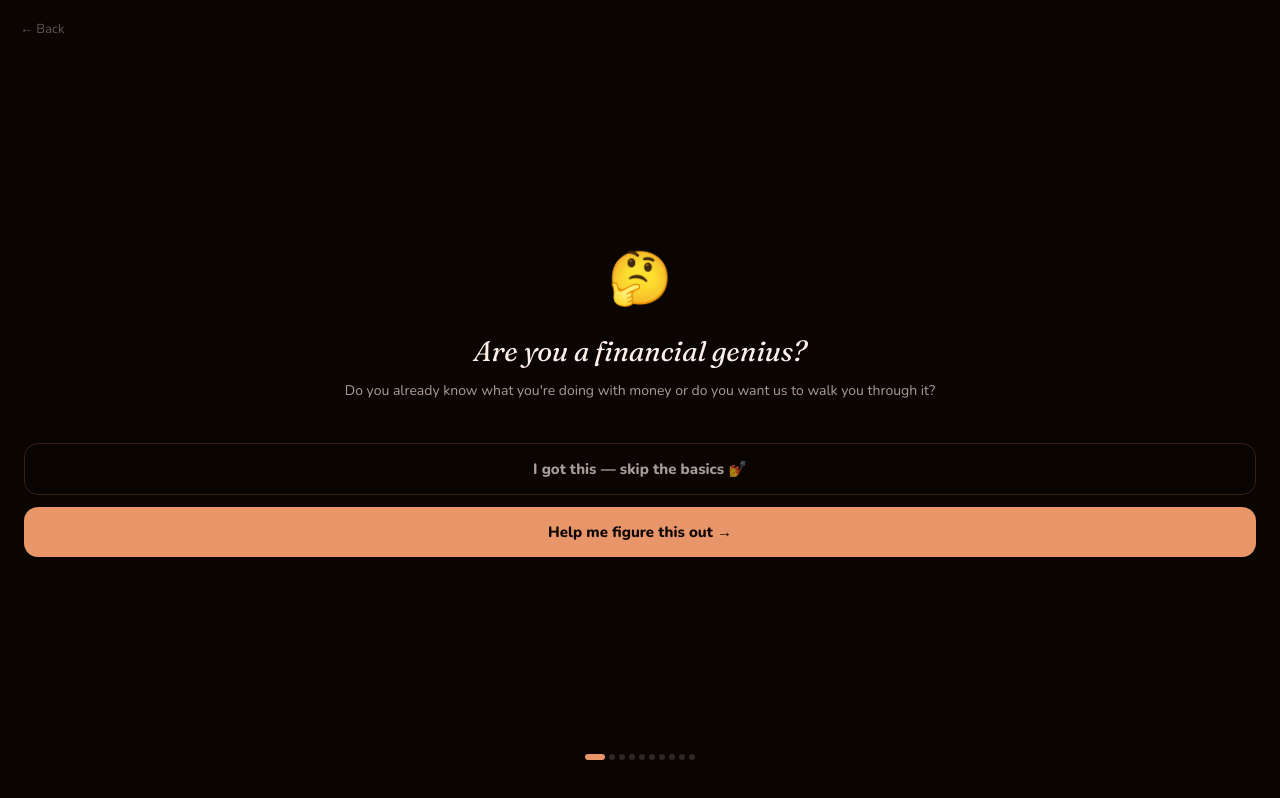
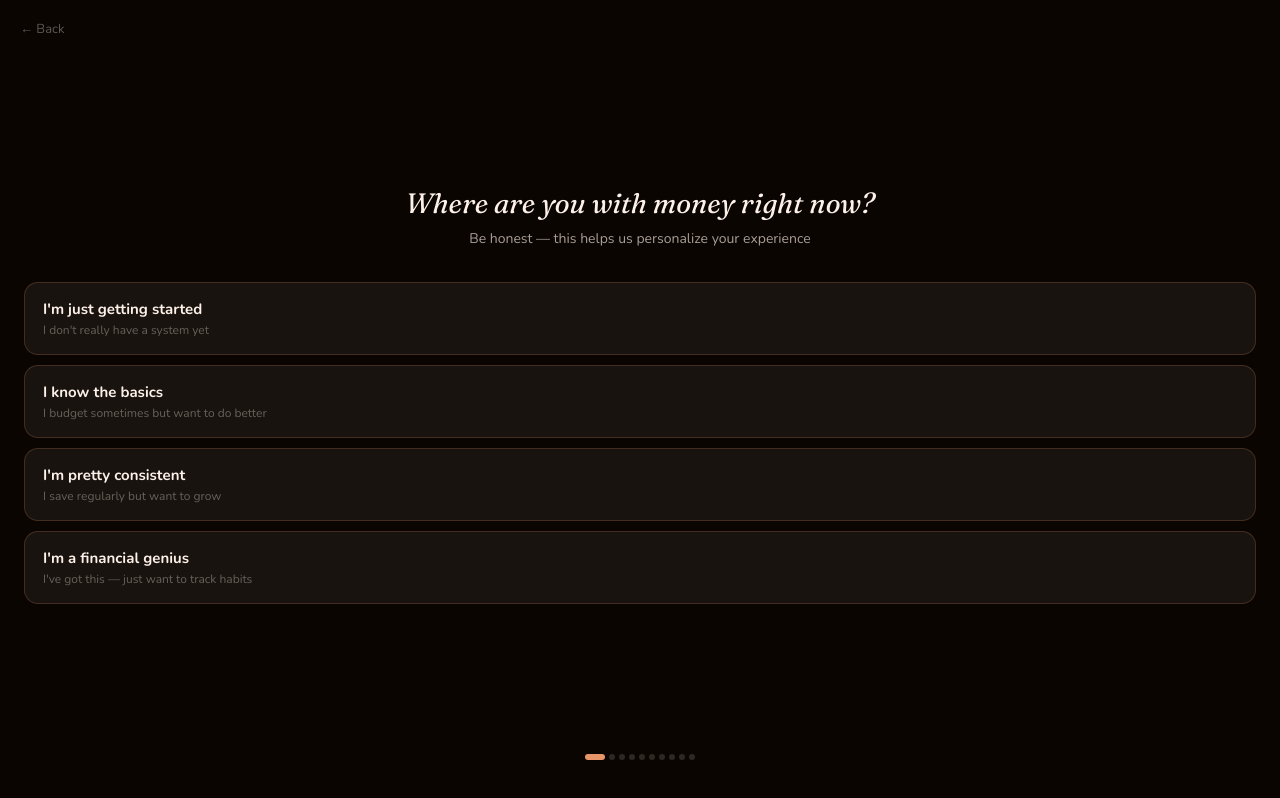
Before and after one commit to RichGirlHabits/rich-girl-habits, a React (Create React App) app: page / in a window 1280 px wide. Both pictures are taken after a click on the button "Let's build wealth →". Built offline with nearby package versions, Linux system fonts and the light colour scheme.

Commit message:
Update App.jsx

```diff
--- a/src/App.jsx
+++ b/src/App.jsx
@@ -293,13 +293,21 @@ function Onboarding({onComplete}){
       <button onClick={next} style={btn({marginBottom:12,fontSize:22,padding:"18px"})}>Let's build wealth →</button>
       <p style={{fontSize:13,color:"#8B4513",fontWeight:600}}>A RetireRicher product</p>
     </div>,
-    // 1 genius?
-    <div key={1} style={{minHeight:"100vh",background:W.bg,display:"flex",flexDirection:"column",alignItems:"center",justifyContent:"center",padding:"40px 24px",textAlign:"center"}}>
-      <div style={{fontSize:52,marginBottom:20}}>🤔</div>
-      <h2 style={{fontSize:28,fontWeight:300,fontFamily:"'Fraunces',serif",fontStyle:"italic",color:W.cream,marginBottom:12}}>Are you a financial genius?</h2>
-      <p style={{fontSize:14,color:W.mid,marginBottom:40,lineHeight:1.6}}>Do you already know what you're doing with money or do you want us to walk you through it?</p>
-      <button onClick={()=>{setIsGenius(true);setScreen(3);}} style={btn({marginBottom:12,background:"transparent",border:`1.5px solid ${W.border}`,color:W.mid})}>I got this — skip the basics 💅</button>
-      <button onClick={next} style={btn()}>Help me figure this out →</button>
+    // 1 knowledge level
+    <div key={1} style={{minHeight:"100vh",background:W.bg,display:"flex",flexDirection:"column",justifyContent:"center",padding:"40px 24px"}}>
+      <h2 style={{fontSize:28,fontWeight:300,fontFamily:"'Fraunces',serif",fontStyle:"italic",color:W.cream,marginBottom:8,textAlign:"center"}}>Where are you with money right now?</h2>
+      <p style={{fontSize:14,color:W.mid,marginBottom:32,lineHeight:1.6,textAlign:"center"}}>Be honest — this helps us personalize your experience</p>
+      {[
+        {label:"I'm just getting started",desc:"I don't really have a system yet",genius:false},
+        {label:"I know the basics",desc:"I budget sometimes but want to do better",genius:false},
+        {label:"I'm pretty consistent",desc:"I save regularly but want to grow",genius:false},
+        {label:"I'm a financial genius",desc:"I've got this — just want to track habits",genius:true},
+      ].map((opt,i)=>(
+        <button key={i} onClick={()=>{if(opt.genius){setIsGenius(true);setScreen(3);}else{setIsGenius(false);next();}}} style={{width:"100%",padding:"16px 18px",background:W.card,border:`1.5px solid ${W.border}`,borderRadius:14,marginBottom:10,cursor:"pointer",textAlign:"left",fontFamily:"'Nunito',sans-serif",transition:"all 0.2s"}}>
+          <p style={{fontSize:15,fontWeight:700,color:W.cream,marginBottom:3}}>{opt.label}</p>
+          <p style={{fontSize:12,color:W.soft}}>{opt.desc}</p>
+        </button>
+      ))}
     </div>,
     // 2 explainer
     <div key={2} style={{minHeight:"100vh",background:W.bg,padding:"60px 24px 100px",fontFamily:"'Nunito',sans-serif"}}>
```
